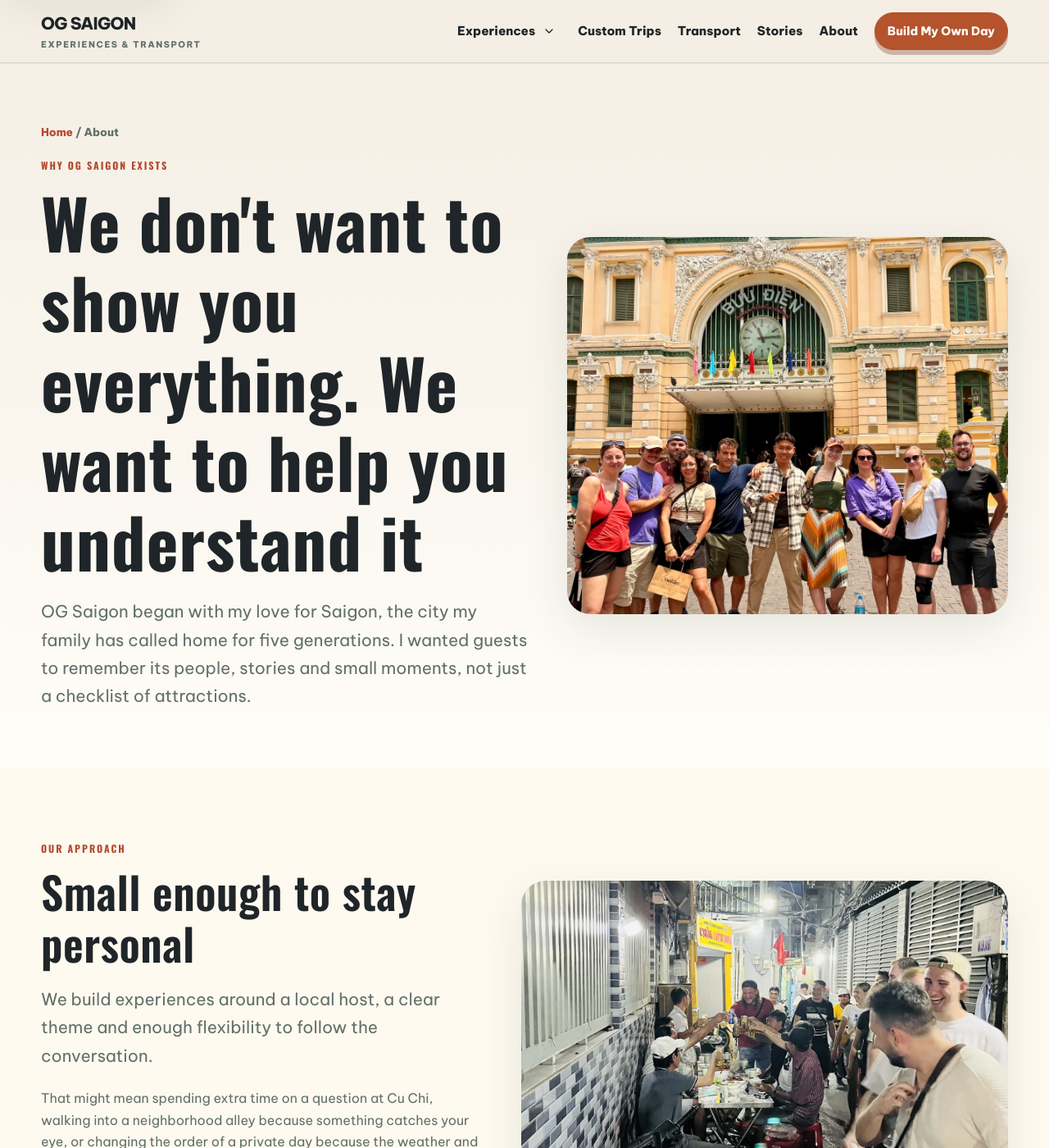
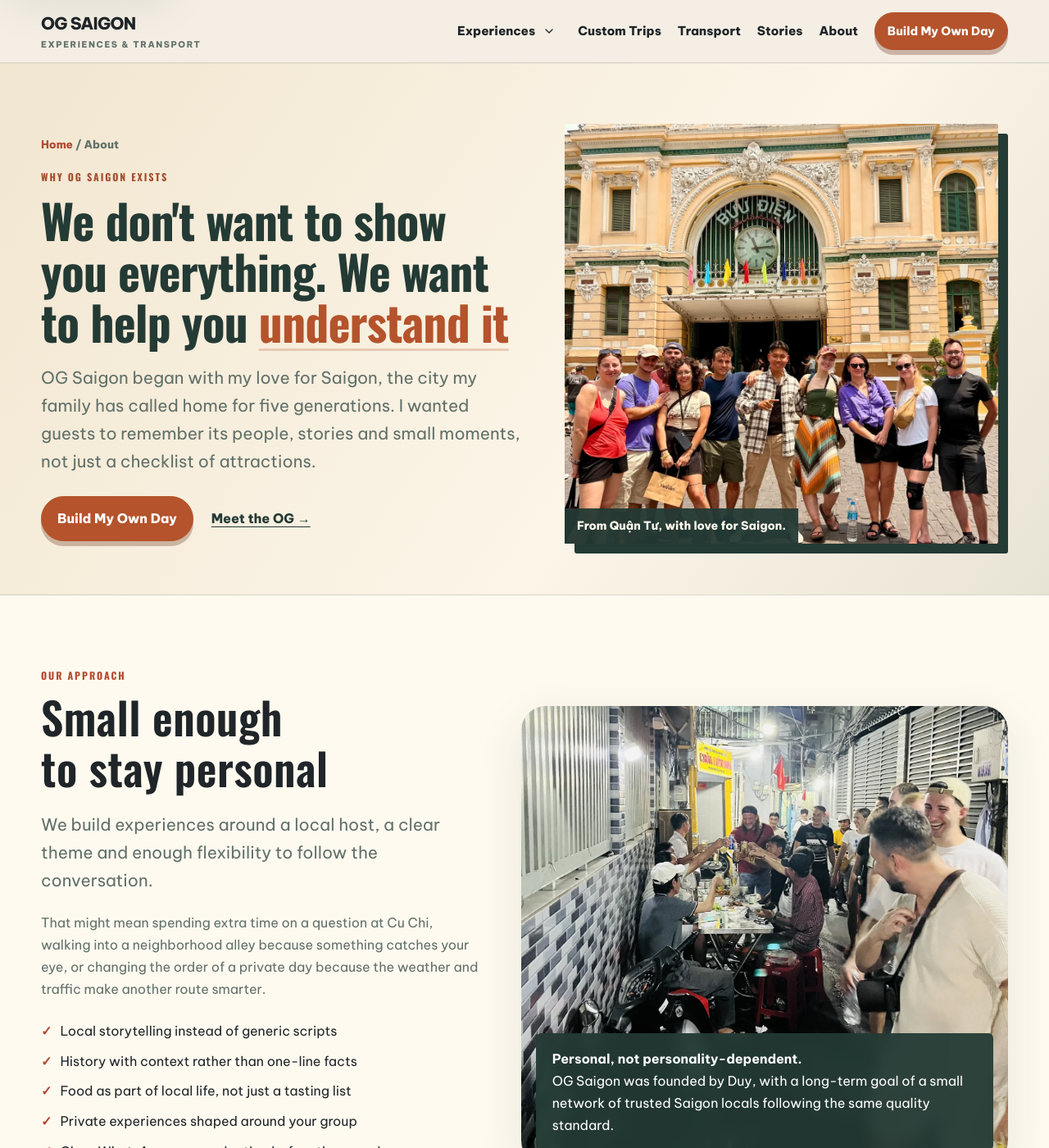
Before and after one commit to DSG2025/DSG2025.github.io, a Jekyll site: the page built from about/index.html, in a window 1280 px wide and 1400 px high. Shown: the whole window at 82% size. Built offline with Jekyll 4.4.1, drawn with Linux system fonts in a browser that asks for light colours; some web fonts are replaced.

Commit message:
V2: About vision styling and Meet the OG District 4 sign/story preview

```diff
--- a/about/index.html
+++ b/about/index.html
@@ -15,7 +15,7 @@
 <meta content="Discover why OG Saigon began with a love for Saigon, how we host personal local experiences and the long-term vision behind our way of life." property="og:description"/>
 <meta content="website" property="og:type"/>
 <meta content="https://ogsaigon.com/about/" property="og:url"/>
-<meta content="https://ogsaigon.com/assets/images/duy-guiding-guests-cu-chi-tunnels.webp" property="og:image"/><meta content="OG Saigon guests with founder Duy in central Saigon" property="og:image:alt"/>
+<meta content="https://ogsaigon.com/assets/images/duy-og-saigon-guests-central-post-office.webp" property="og:image"/><meta content="OG Saigon guests with founder Duy in central Saigon" property="og:image:alt"/>
 <meta content="summary_large_image" name="twitter:card"/>
 <!-- OG Saigon favicon -->
 <link href="/favicon.ico" rel="icon" sizes="any"/>
@@ -24,24 +24,26 @@
 <link href="/apple-touch-icon.png" rel="apple-touch-icon" sizes="180x180"/>
 <link href="/site.webmanifest" rel="manifest"/>
 <link href="/assets/css/style.css" rel="stylesheet"/>
+<link href="/assets/css/about-v2.css" rel="stylesheet"/>
 <script type="application/ld+json">{"@context":"https://schema.org","@graph":[{"@type":"Organization","@id":"https://ogsaigon.com/#organization","name":"OG Saigon Experience & Transport","alternateName":"OG Saigon","url":"https://ogsaigon.com/","telephone":"+84938033395","areaServed":{"@type":"City","name":"Ho Chi Minh City"},"founder":{"@type":"Person","name":"Duy Nguyen"},"sameAs":["https://www.tripadvisor.com/Attraction_Review-g293925-d34420172-Reviews-OG_Saigon_Experience_Transport-Ho_Chi_Minh_City.html","https://www.getyourguide.com/og-saigon-experience--transport-s695288/","https://www.airbnb.com/experiences/7046435"],"logo":{"@type":"ImageObject","url":"https://ogsaigon.com/favicon-512x512.png"}},{"@type":"BreadcrumbList","itemListElement":[{"@type":"ListItem","position":1,"name":"Home","item":"https://ogsaigon.com/"},{"@type":"ListItem","position":2,"name":"About","item":"https://ogsaigon.com/about/"}]}]}</script>
-<meta content="About OG Saigon | Local Experiences in Ho Chi Minh City" name="twitter:title"/><meta content="Discover why OG Saigon began with a love for Saigon, how we host personal local experiences and the long-term vision behind our way of life." name="twitter:description"/><meta content="https://ogsaigon.com/assets/images/duy-guiding-guests-cu-chi-tunnels.webp" name="twitter:image"/></head>
-<body>
+<meta content="About OG Saigon | Local Experiences in Ho Chi Minh City" name="twitter:title"/><meta content="Discover why OG Saigon began with a love for Saigon, how we host personal local experiences and the long-term vision behind our way of life." name="twitter:description"/><meta content="https://ogsaigon.com/assets/images/duy-og-saigon-guests-central-post-office.webp" name="twitter:image"/></head>
+<body class="about-og-page">
 <a class="skip-link" href="#main-content">Skip to main content</a>
 {% include site-header.html %}
 <main id="main-content">
-<section class="page-hero">
+<section class="page-hero about-og-hero">
 <div class="wrap page-hero-grid">
 <div>
 <div class="breadcrumbs"><a href="/">Home</a> / About</div>
 <div class="eyebrow">Why OG Saigon exists</div>
-<h1>We don't want to show you everything. We want to help you understand it</h1>
+<h1>We don't want to show you everything. We want to help you <span class="about-hero-accent">understand it</span></h1>
 <p class="lead">OG Saigon began with my love for Saigon, the city my family has called home for five generations. I wanted guests to remember its people, stories and small moments, not just a checklist of attractions.</p>
+<div class="about-hero-actions"><a class="btn primary" href="/custom-trip/#trip-builder">Build My Own Day</a><a class="text-link" href="/meet-duy/">Meet the OG →</a></div>
 </div>
-<img alt="Duy, founder of OG Saigon, with guests in central Saigon" decoding="async" fetchpriority="high" height="1181" loading="eager" src="/assets/images/duy-og-saigon-guests-central-post-office.webp" width="1200"/>
+<figure class="about-hero-photo"><img alt="The founder of OG Saigon with guests in central Saigon" decoding="async" fetchpriority="high" height="1181" loading="eager" src="/assets/images/duy-og-saigon-guests-central-post-office.webp" width="1200"/><figcaption>From Quận Tư, with love for Saigon.</figcaption></figure>
 </div>
 </section>
-<section class="section paper">
+<section class="section paper about-og-approach">
 <div class="wrap story-grid">
 <div>
 <div class="eyebrow">Our approach</div>
@@ -63,7 +65,7 @@
 </div>
 </div>
 </section>
-<section class="section" id="our-vision" aria-labelledby="vision-heading">
+<section class="section about-og-vision" id="our-vision" aria-labelledby="vision-heading">
 <div class="wrap story-grid">
 <div>
 <div class="eyebrow">Our longer view</div>
--- /dev/null
+++ b/assets/css/about-v2.css
@@ -0,0 +1,22 @@
+/* About V2 | warm brand bridge from Homepage A to founder story. */
+body.about-og-page .about-og-hero {background:linear-gradient(125deg,#f1e6d0,#fcf5e8 62%,#e8e4d5);border-bottom:1px solid rgba(36,58,53,.15)}
+body.about-og-page .about-og-hero .page-hero-grid {grid-template-columns:minmax(0,1fr) minmax(0,.92fr);gap:clamp(26px,4vw,60px)}
+body.about-og-page .about-og-hero h1 {font-family:var(--type-display-font-family);font-size:clamp(2.65rem,4.5vw,4.6rem);line-height:1.08;letter-spacing:-.015em;text-wrap:balance;color:#243a35}
+body.about-og-page .about-og-hero .eyebrow {color:#a44d2e}
+body.about-og-page .about-hero-accent {color:var(--cta-bg);text-decoration:underline;text-underline-offset:.13em;text-decoration-color:rgba(180,83,44,.25);text-decoration-thickness:.06em}
+body.about-og-page .about-og-hero .lead {font-size:var(--type-lead);line-height:1.67;max-width:640px}
+body.about-og-page .about-hero-actions {display:flex;gap:15px 22px;align-items:center;flex-wrap:wrap;margin-top:25px}
+body.about-og-page .about-hero-actions .text-link {color:#243a35;font-weight:800;text-decoration:underline;text-underline-offset:4px}
+body.about-og-page .about-hero-photo {position:relative;min-width:0;margin:0;padding:0 12px 12px 0}
+body.about-og-page .about-hero-photo img {display:block;width:100%;height:clamp(390px,40vw,520px);object-fit:cover;object-position:50% 43%;border-radius:3px;box-shadow:12px 12px 0 #243a35}
+body.about-og-page .about-hero-photo figcaption {position:absolute;bottom:12px;left:0;max-width:calc(100% - 12px);padding:11px 15px;color:#fffaf0;background:rgba(36,58,53,.94);font:800 .88rem/1.5 var(--type-font-family)}
+body.about-og-page .about-og-approach h2,body.about-og-page .about-og-vision h2 {font-family:var(--type-display-font-family);line-height:1.15;text-wrap:balance}
+body.about-og-page .about-og-approach .story-note {border-radius:6px;background:rgba(36,58,53,.94)}
+body.about-og-page .about-og-vision {background:#eae5d8;border-top:1px solid rgba(36,58,53,.12)}
+body.about-og-page .about-og-vision .story-grid {align-items:start;gap:clamp(34px,5vw,70px)}
+body.about-og-page .about-og-vision .lead {font-size:var(--type-reading);line-height:1.7}
+body.about-og-page .about-og-vision .bullets {list-style:none;counter-reset:vision;padding:0;margin:16px 0 0}
+body.about-og-page .about-og-vision .bullets li {counter-increment:vision;position:relative;margin:0 0 10px;padding:13px 15px 13px 53px;background:#fcf7ed;border-left:3px solid #b4532c;color:#243a35;line-height:1.67}
+body.about-og-page .about-og-vision .bullets li::before {content:counter(vision,decimal-leading-zero);position:absolute;left:14px;top:16px;font:800 .85rem/1.4 var(--type-font-family);color:#b4532c}
+@media(max-width:920px){body.about-og-page .about-og-hero .page-hero-grid{grid-template-columns:1fr}body.about-og-page .about-hero-photo img{height:clamp(300px,57vw,450px)}}
+@media(max-width:650px){body.about-og-page .about-og-hero h1{font-size:clamp(2.2rem,9.2vw,3.05rem)}body.about-og-page .about-hero-actions{flex-direction:column;align-items:stretch;gap:14px}body.about-og-page .about-hero-actions .btn{width:100%}body.about-og-page .about-hero-actions .text-link{text-align:center}body.about-og-page .about-hero-photo img{height:340px}body.about-og-page .about-og-vision .bullets li{padding-left:49px}}
```
Also changed, not shown: assets/css/meet-og.css (+20 -0 lines), meet-duy/index.html (+15 -7 lines).
